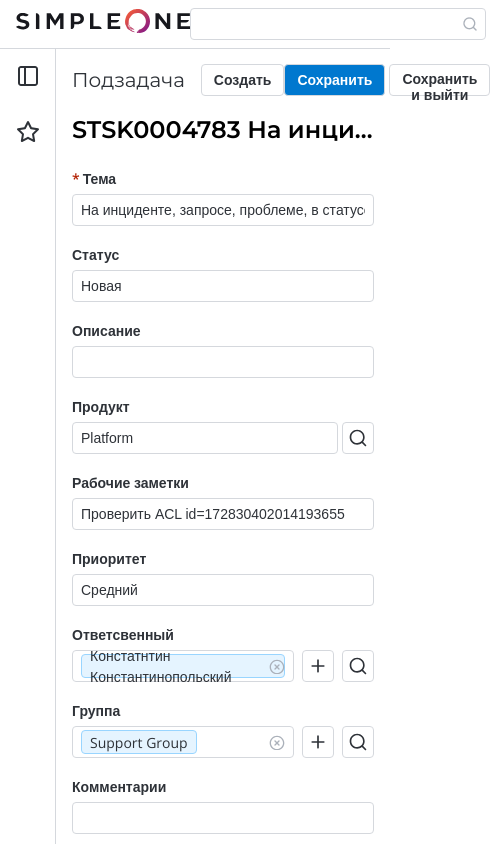
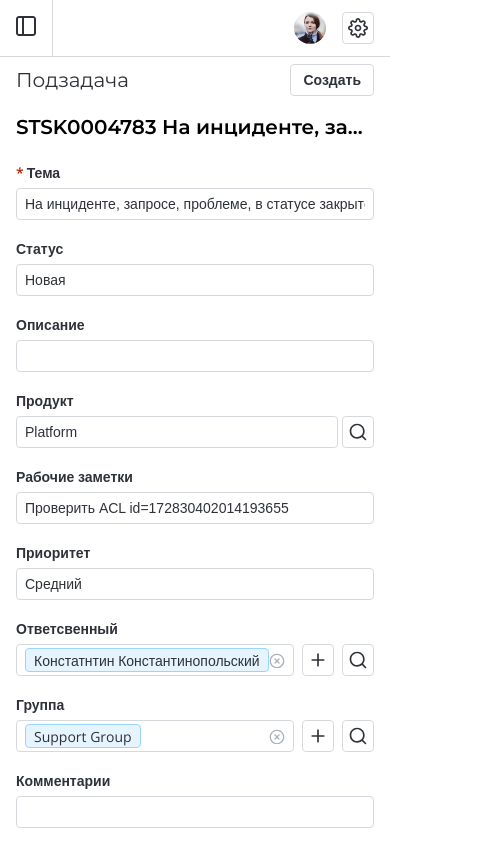
Before and after one commit to eabramovich/task-manager, a React (Vite) app: page / in a window 390 px wide. Shown: the top 844 px of the page, 490 px wide, since content can reach past the window. Built offline with nearby package versions, Linux system fonts and the light colour scheme.

Commit message:
Add style for adaptive

```diff
--- a/src/App.jsx
+++ b/src/App.jsx
@@ -9,6 +9,7 @@ import "./App.scss"
 function App() {
   const [isSidebarOpen, setIsSidebarOpen] = useState(true);
 
+
   useEffect(() => {
     const handleResize = () => {
       console.log(window.innerWidth);
@@ -17,7 +18,12 @@ function App() {
       }
     }
 
+    const handleScroll = () => {
+      console.log(window.scrollY);
+    }
+
     window.addEventListener("resize", handleResize);
+    window.addEventListener("scroll", handleScroll);
 
     handleResize();
   }, [])
@@ -32,7 +38,7 @@ function App() {
       <Main>
         <LeftSidebar isOpen={isSidebarOpen} toggleSidebar={toggleSidebar}/>
         <div className={`content-wrapper ${isSidebarOpen ? "content-wrapper_sidebar_open" : "content-wrapper_sidebar_closed" }`}>
-          <TaskForm task={task}/>
+          <TaskForm task={task} />
         </div>
 
       </Main>
--- a/src/App.scss
+++ b/src/App.scss
@@ -16,3 +16,12 @@
     margin-left: 56px;
   }
 }
+
+@media screen and (max-width: 767px) {
+  #root {
+    .content-wrapper_sidebar_closed {
+      max-width: 100%;
+      margin-left: 0;
+    }
+  }
+}
--- a/src/components/Header/Header.jsx
+++ b/src/components/Header/Header.jsx
@@ -12,9 +12,11 @@ const Header = () => {
   return (
     <header className="header">
       <div className="header__container">
-        <Logo />
+        <div className="hide-on-mobile">
+          <Logo />
+        </div>
         <div className="header__search-profile-container">
-          <div className="header__search-container">
+          <div className="header__search-container hide-on-mobile">
             {/* <FormInput icon="search" placeholder="Поиск" /> */}
             {/* <Input icon="search" placeholder="Поиск" onChange={(e) => setSearchValue(e.target.value)} value={searchValue}/> */}
             <SearchForm placeholder="Поиск" buttonType="search" />
--- a/src/components/Header/Header.scss
+++ b/src/components/Header/Header.scss
@@ -1,9 +1,10 @@
 .header {
   width: 100%;
+  max-width: 1920px;
+  margin: 0 auto;
   border-bottom: 1px solid var(--border-color);
   position: fixed;
   top: 0;
-  left: 0;
   z-index: 1000;
   background: #fff;
 
@@ -27,3 +28,22 @@
     }
   }
 }
+
+@media screen and (max-width: 767px) {
+
+
+  .header {
+    left: 0;
+    .header__container {
+      justify-content: end;
+      height: 56px;
+
+      .header__search-profile-container {
+
+        .header__search-container {
+
+        }
+      }
+    }
+  }
+}
--- a/src/components/LeftSidebar/LeftSidebar.jsx
+++ b/src/components/LeftSidebar/LeftSidebar.jsx
@@ -15,8 +15,11 @@ const LeftSidebar = ({ isOpen, toggleSidebar, children }) => {
   return (
     <div className="left-sidebar">
       <div className="left-sidebar__control">
-        <MenuToogleIcon isOpen={isOpen} onclick={toggleSidebar}/>
-        <FavoriteIcon />
+        <MenuToogleIcon isOpen={isOpen} onclick={toggleSidebar} />
+        <div className="hide-on-mobile">
+          <FavoriteIcon />
+        </div>
+
       </div>
       <div className={`left-sidebar__menu ${isOpen ? "left-sidebar__menu_open" : "left-sidebar__menu_closed"}`}>
         <div className="left-sidebar__search">
@@ -28,7 +31,7 @@ const LeftSidebar = ({ isOpen, toggleSidebar, children }) => {
           <IconButton icon="no-pin" />
         </div>
         <div className="left-sidebar__menu-container">
-          <VerticalMenu menuItems={menuData}/>
+          <VerticalMenu menuItems={menuData} />
         </div>
       </div>
       {children}
--- a/src/components/LeftSidebar/LeftSidebar.scss
+++ b/src/components/LeftSidebar/LeftSidebar.scss
@@ -2,6 +2,8 @@
   display: flex;
   position: fixed;
   height: 100%;
+  z-index: 500;
+  background-color: var(--main-background);
 
   .left-sidebar__control {
     display: flex;
@@ -10,7 +12,6 @@
     gap: 32px;
     padding: 16px 16px 0;
     border-right: 1px solid var(--border-color);
-    width: 56px;
     box-sizing: border-box;
   }
 
@@ -40,8 +41,17 @@
   }
 }
 
-@media screen and (max-width: 991px) {
+@media screen and (max-width: 767px) {
   .left-sidebar {
-    .left-sidebar__menu {}
+    top: 0;
+    z-index: 1500;
+    height: 56px;
+
+    // .left-sidebar__menu_closed {
+    //   width: 100%;
+    //   margin-left: 0;
+    // }
   }
+
+
 }
--- a/src/components/Profile/Profile.jsx
+++ b/src/components/Profile/Profile.jsx
@@ -12,7 +12,7 @@ const Profile = () => {
   return (
       <div className="profile">
         <img src={user.img} className="profile__img"/>
-        <p className="profile__user-name">{user.username}</p>
+        <p className="profile__user-name hide-on-mobile">{user.username}</p>
         <IconButton icon="settings"/>
       </div>
   )
--- a/src/components/Profile/Profile.scss
+++ b/src/components/Profile/Profile.scss
@@ -23,3 +23,16 @@
     }
   }
 }
+
+@media screen and (max-width: 768px) {
+  .profile {
+    gap: 16px;
+
+    .profile__user-name {
+      white-space: nowrap;
+      max-width: 145px;
+      overflow: hidden;
+      text-overflow: ellipsis;
+    }
+  }
+}
--- a/src/components/TaskForm/TaskForm.jsx
+++ b/src/components/TaskForm/TaskForm.jsx
@@ -18,7 +18,7 @@ const TaskForm = ({ task }) => {
             <p className="task-form__subtitle">Подзадача</p>
             <Button>Создать</Button>
           </div>
-          <div className="task-form__header-right-part">
+          <div className="task-form__header-right-part hide-on-mobile">
             <Button color="blue">Сохранить</Button>
             <Button>Сохранить и выйти</Button>
           </div>
--- a/src/components/TaskForm/TaskForm.scss
+++ b/src/components/TaskForm/TaskForm.scss
@@ -80,9 +80,10 @@
 
 }
 
-@media screen and (max-width: 991px) {
+@media screen and (max-width: 992px) {
   .task-form {
     .task-form__container {
+
       .task-form__content {
         .task-form__fields-container {
           .task-form__field-wrapper {
@@ -93,3 +94,34 @@
     }
   }
 }
+
+@media screen and (max-width: 767px) {
+  .task-form {
+    .task-form__container {
+      .task-form__header {
+
+        .task-form__header-left-part {
+          justify-content: space-between;
+          width: 100%;
+        }
+
+        .task-form__header-right-part {
+          display: none;
+        }
+      }
+      .task-form__content {
+        .task-form__title {
+          font-size: 20px;
+        }
+      }
+
+      .task-form__content {
+        .task-form__fields-container {
+          .task-form__field-wrapper {
+            width: 100%;
+          }
+        }
+      }
+    }
+  }
+}
--- a/src/components/UI/MenuToogleIcon/MenuToogleIcon.scss
+++ b/src/components/UI/MenuToogleIcon/MenuToogleIcon.scss
@@ -4,8 +4,16 @@
   border: none;
   padding: 0;
   background: url("../../../assets/menu-toogle-close.svg") no-repeat center;
+  cursor: pointer;
 }
 
 .menu-toggle-icon_state-open {
   background: url("../../../assets/menu-toogle-open.svg") no-repeat center;
 }
+
+@media screen and (max-width: 767px) {
+  .menu-toggle-icon {
+    width: 20px;
+    height: 20px;
+  }
+}
--- a/src/index.css
+++ b/src/index.css
@@ -16,6 +16,7 @@
   --input-background: #FCFCFD;
   --selected-option-border: #99D5FF;
   --selected-option-background: #E5F4FF;
+  --main-background: #FFF;
   --border-color: #D5D8DD;
   --neutral-mask: #ABB1BA;
   --text-color: #2E3238;
@@ -32,3 +33,9 @@ body {
   min-width: 320px;
   min-height: 100vh; */
 }
+
+@media screen and (max-width: 767px) {
+  .hide-on-mobile {
+    display: none;
+  }
+}
```
